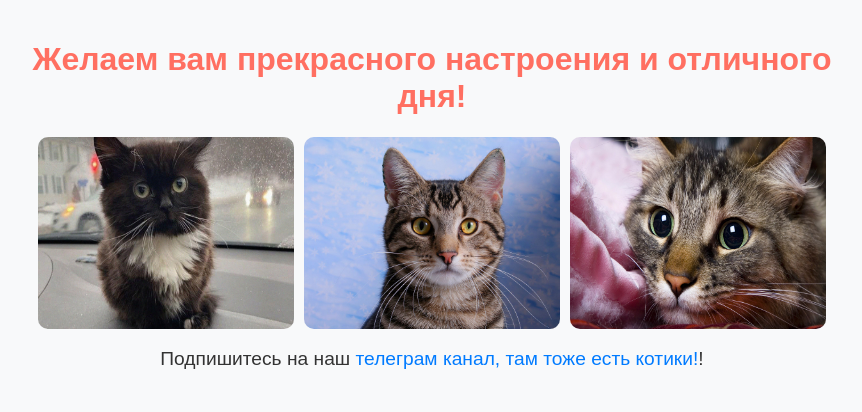
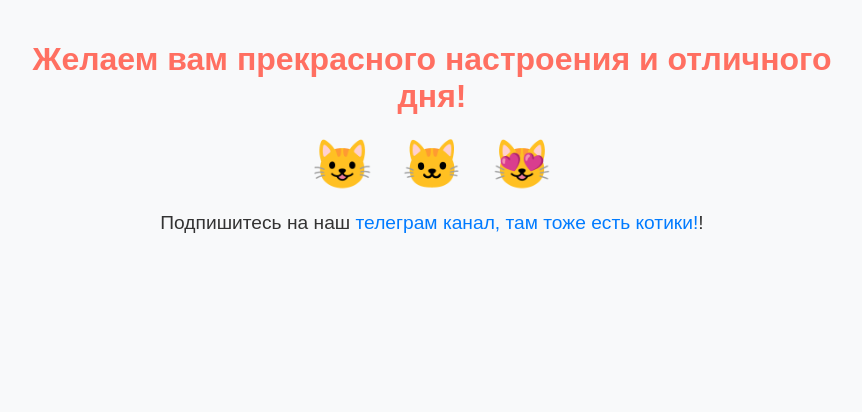
Before and after one commit to AlexSuRus/AlexSuRus.github.io, a plain HTML site: page index.html in a window 1280 px wide. Shown: the whole page, without its empty margins (208-1070 px from the left). Drawn offline with Linux system fonts and the light colour scheme.

Commit message:
Update index.html

```diff
--- a/index.html
+++ b/index.html
@@ -3,16 +3,26 @@
 <head>
     <meta charset="UTF-8">
     <meta name="viewport" content="width=device-width, initial-scale=1.0">
-    <title>Пожелания хорошего дня</title>
+    <title>Хорошего дня!</title>
     <link rel="stylesheet" href="css/style.css">
+    <style>
+        .cats-gallery {
+            font-size: 3rem; /* Увеличиваем размер эмодзи */
+        }
+
+        .cats-gallery span {
+            margin: 0 10px; /* Добавляем отступы между эмодзи */
+        }
+    </style>
 </head>
 <body>
     <div class="container">
         <h1>Желаем вам прекрасного настроения и отличного дня!</h1>
         <div class="cats-gallery">
-            <img src="img/cat1.jpg" alt="Котик 1">
-            <img src="img/cat2.jpg" alt="Котик 2">
-            <img src="img/cat3.jpg" alt="Котик 3">
+            <span>😺</span>
+            <span>🐱</span>
+            <span>😻</span>
+            <!-- Добавьте больше эмодзи котиков, если нужно -->
         </div>
         <p>Подпишитесь на наш <a href="https://t.me/god_bless_alex_su" target="_blank">телеграм канал, там тоже есть котики!</a>!</p>
     </div>
```
